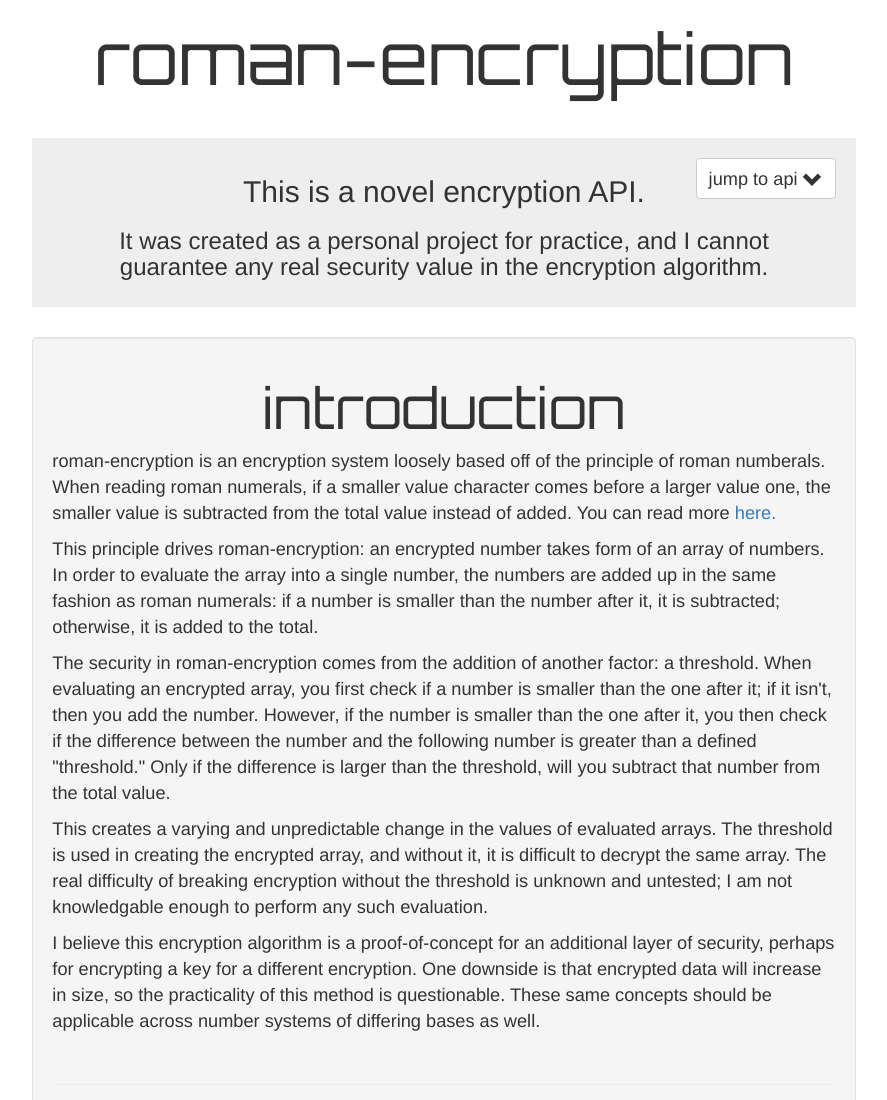
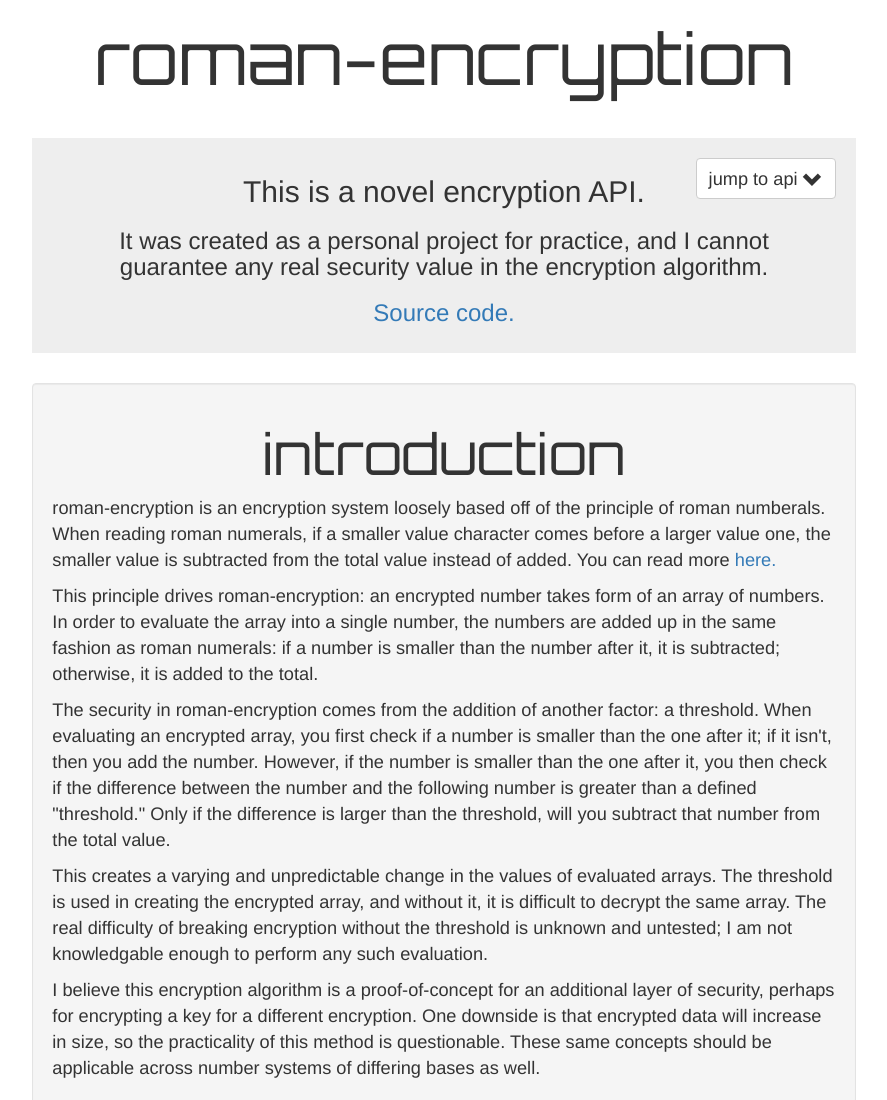
Before and after one commit to brooksvb/roman-encryption, a website: page static/index.html in a window 1280 px wide. Shown: the top 1100 px of the page, without its empty margins (196-1083 px from the left). Drawn offline with nearby package versions, Linux system fonts and the light colour scheme.

Commit message:
Added link to github

```diff
--- a/static/index.html
+++ b/static/index.html
@@ -28,6 +28,7 @@
         It was created as a personal project for practice, and I cannot guarantee
         any real security value in the encryption algorithm.
       </h3>
+      <h3><a href="https://github.com/woofiewilly/roman-encryption">Source code.</a></h3>
       <a class="btn btn-default" id="jump_to_api" href="#api">jump to api <span id="chevron" class="glyphicon glyphicon-chevron-down"></span></a>
     </div>
     <div class="well">
```
